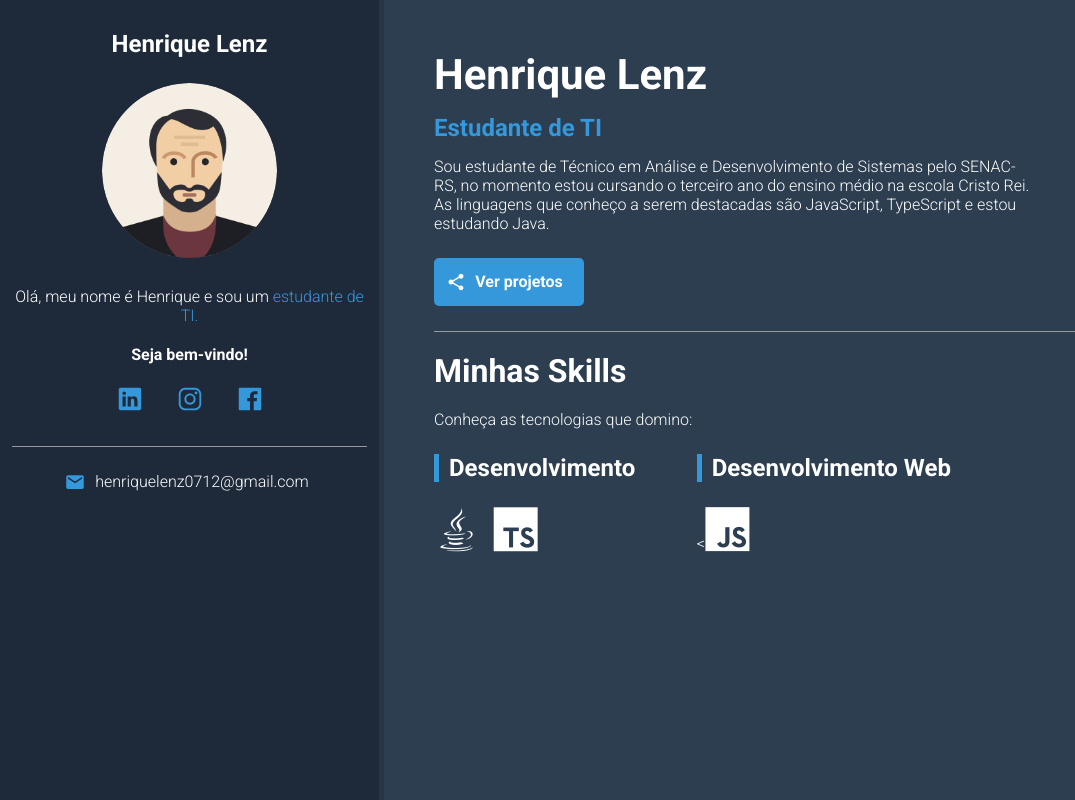
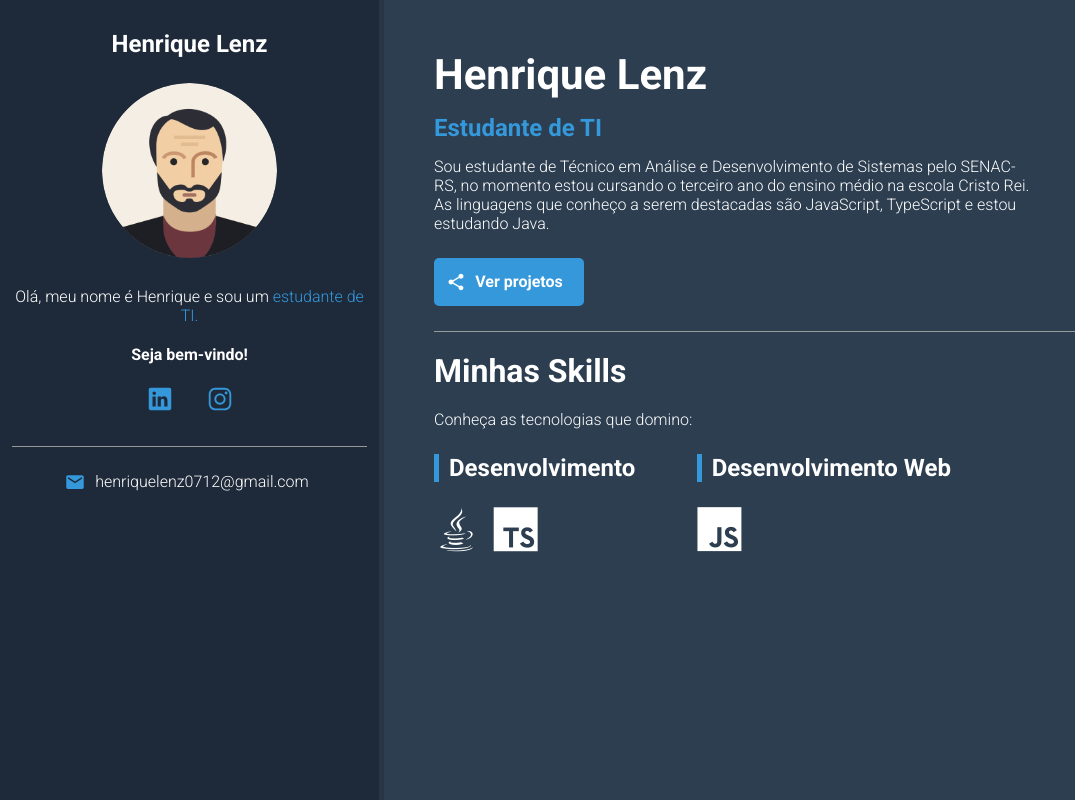
Before and after one commit to Henriquelz26/Henriquelz26.github.io, a plain HTML site: page index.html in a window 1280 px wide. Shown: the whole page, without its empty margins (0-1075 px from the left). Drawn offline with nearby package versions, Linux system fonts and the light colour scheme.

Commit message:
Update index.html

```diff
--- a/index.html
+++ b/index.html
@@ -32,7 +32,6 @@
             <ul id="social-container">
                 <li><a href="https://www.linkedin.com/in/henrique-lenz-5b5590303/" target="_blank"> <ion-icon name="logo-linkedin"></ion-icon> </a></li>
                 <li><a href="https://www.instagram.com/henrique__6070_/" target="_blank"> <ion-icon name="logo-instagram"></ion-icon> </a></li>
-                <li><a href="#" target="_blank"> <ion-icon name="logo-facebook"></ion-icon> </a></li>
             </ul>
 
             <div id="email-container">
@@ -60,7 +59,7 @@
                 </div>
                 <div class="skills-box">
                     <p class="skills-title">Desenvolvimento Web</p>
-                    <<i class="devicon-javascript-plain"></i>
+                    <i class="devicon-javascript-plain"></i>
                 </div>
             </div>
         </section>
```
